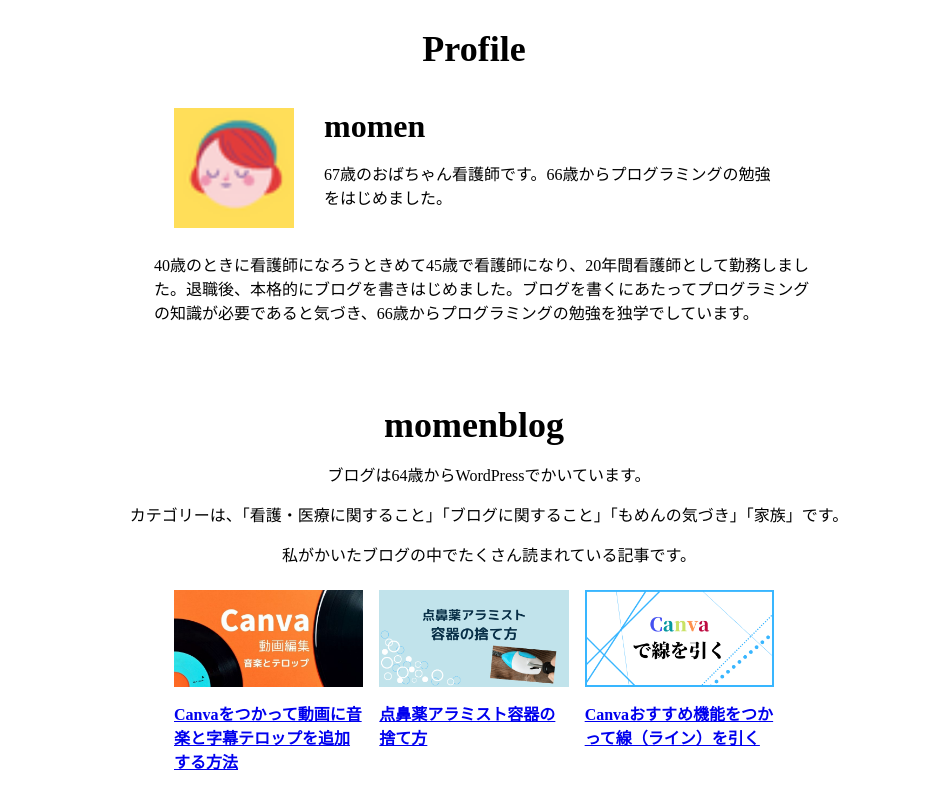
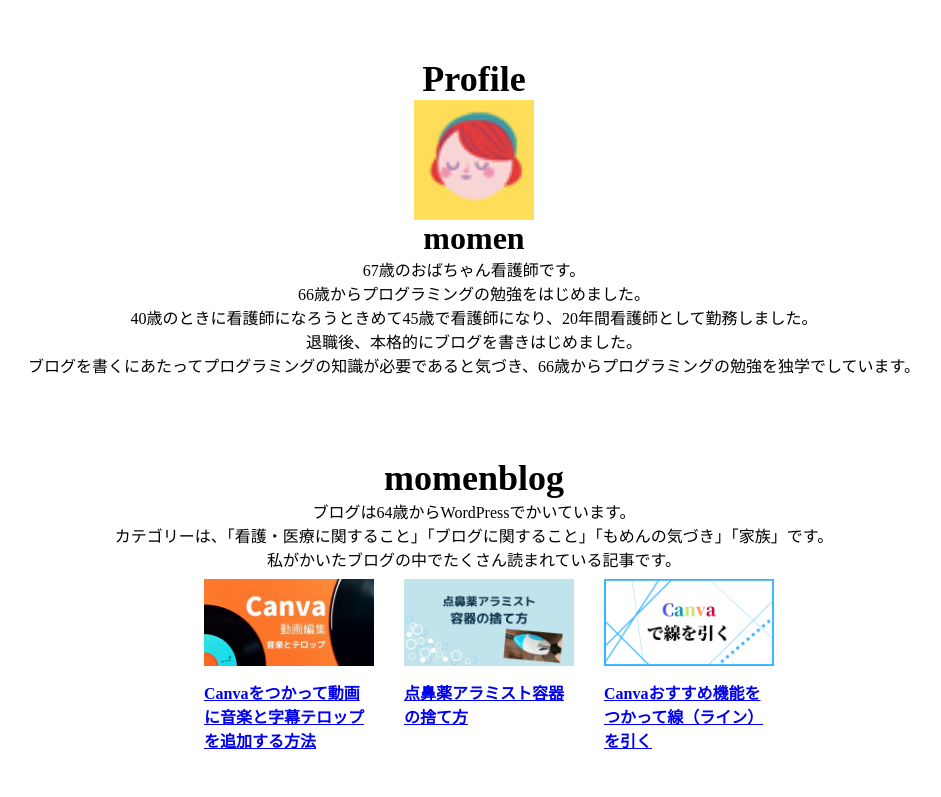
Before and after one commit to momenblog/momenblog.github.io, a plain HTML site: page index.html in a window 1280 px wide. Shown: the part 466-1263 px from the top of the page, without its empty margins (166-1107 px from the left). Drawn offline with Linux system fonts and the light colour scheme.

Commit message:
Add files via upload

```diff
--- a/css/style.css
+++ b/css/style.css
@@ -1,5 +1,3 @@
-
-
 /* common */
 
 body {
@@ -66,22 +64,15 @@ header li + li {
 main .profile {
   font-size: large;
   text-align: center;
-  margin-top: 30px;
-  margin-bottom: 30px;
+  margin-top: 60px;
+}
+
+.profile h1, p {
+  margin: 0 auto;
 }
 
 main .container {
   width: 600px;
-  margin: auto;
-  display: flex;
-}
-
-main .container h1,p {
-  margin-left: 30px;
-}
-
-main .introduction {
-  width: 700px;
   margin: auto;
 }
 
@@ -89,12 +80,16 @@ main .blog {
   font-size: large;
   text-align: center;
   margin-top: 80px;
-  /* margin-bottom: 30px; */
+}
+
+main .container li {
+  margin-left: 30px;
 }
 
 .products li  {
   width: 50%;
 }
+
 
 .products li img {
   width: 100%;
@@ -104,10 +99,6 @@ main .blog {
   font-size: 16px;
 }
 
-.products ul {
-  display: flex;
-  gap: 16px;
-}
 
 main .pinterest {
   font-size: large;
@@ -124,3 +115,9 @@ footer {
   padding: 40px;
   text-align: center;
 }
+
+@media (min-width: 600px) {
+  main .container ul {
+    display: flex;
+  }
+}
--- a/index.html
+++ b/index.html
@@ -6,7 +6,7 @@
   <meta name="viewport" content="width=device-width, initial-scale=1.0">
   <title>Momenのポートフォリオサイト</title>
   <link rel="icon" href="img/favicon.png">
-  <link rel="stylesheet" href="css/style.css"
+  <link rel="stylesheet" href="css/style.css">
 </head>
 <body>
   <header>
@@ -28,6 +28,7 @@
       </nav>
     </div>
   </header>
+
   <section class="helo">
     <img src="img/momen1.png" alt="Momenのポートフォリオサイト">
   </section>
@@ -36,24 +37,23 @@
     <div class="profile">
       <h1>Profile</h1>
     </div>
-    <div class="container">
-      <div>
+    <div style="text-align:center">
      <img
       src="img/profile-momen.png"
       alt="momenのアイコン"
       width="120"
       height="120">
       </div>
-      <div>
+    <div style="text-align: center;">
       <h1>momen</h1>
-        <p>67歳のおばちゃん看護師です。66歳からプログラミングの勉強をはじめました。</p>
-      </div>
-    </div>
-    <div class="introduction">
-      <p>40歳のときに看護師になろうときめて45歳で看護師になり、20年間看護師として勤務しました。退職後、本格的にブログを書きはじめました。ブログを書くにあたってプログラミングの知識が必要であると気づき、66歳からプログラミングの勉強を独学でしています。
-      </p>
+      <p>67歳のおばちゃん看護師です。</p>
+      <p>66歳からプログラミングの勉強をはじめました。</p>
+      <p>40歳のときに看護師になろうときめて45歳で看護師になり、20年間看護師として勤務しました。</p>
+      <p>退職後、本格的にブログを書きはじめました。</p>
+      <p>ブログを書くにあたってプログラミングの知識が必要であると気づき、66歳からプログラミングの勉強を独学でしています。</p>
     </div>
   </main>
+
   <main class="products">
     <div class="blog">
       <h1>momenblog</h1>
@@ -89,7 +89,7 @@
       <p>私が作成したピンの中で人気のピンです。左がアイデアピンで、右が動画ピンです。</p>
       <p>どうぞクリックしてご覧ください。</p>
     </div>
-    <div class="container">
+    <div class="container" style="text-align: center;">
       <ul>
         <li>
           <iframe src="https://assets.pinterest.com/ext/embed.html?id=761319512012141929" height="520" width="236" frameborder="0" scrolling="no" ></iframe>
```
Lines whose indentation alone changed are shown as unchanged.
